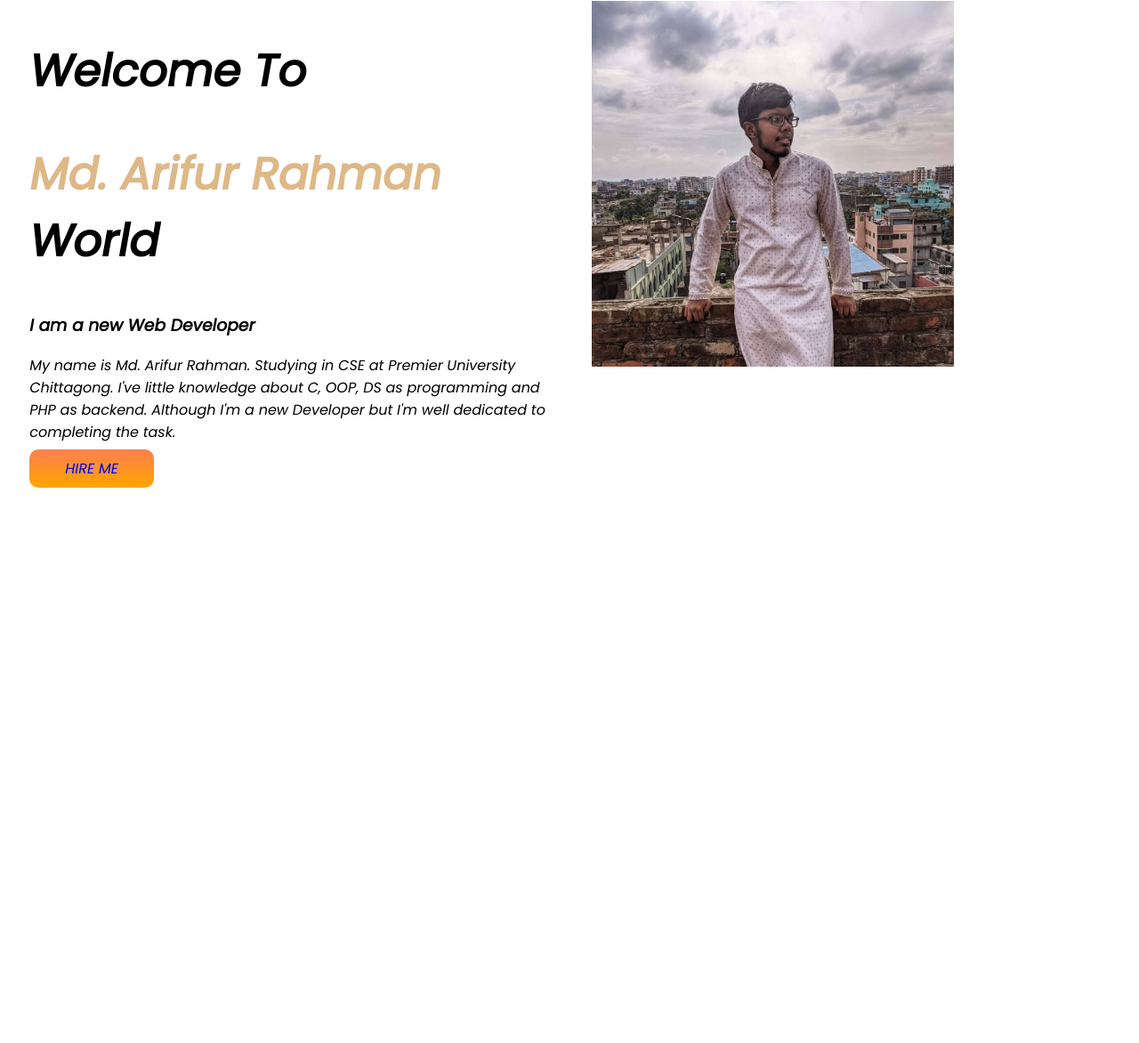
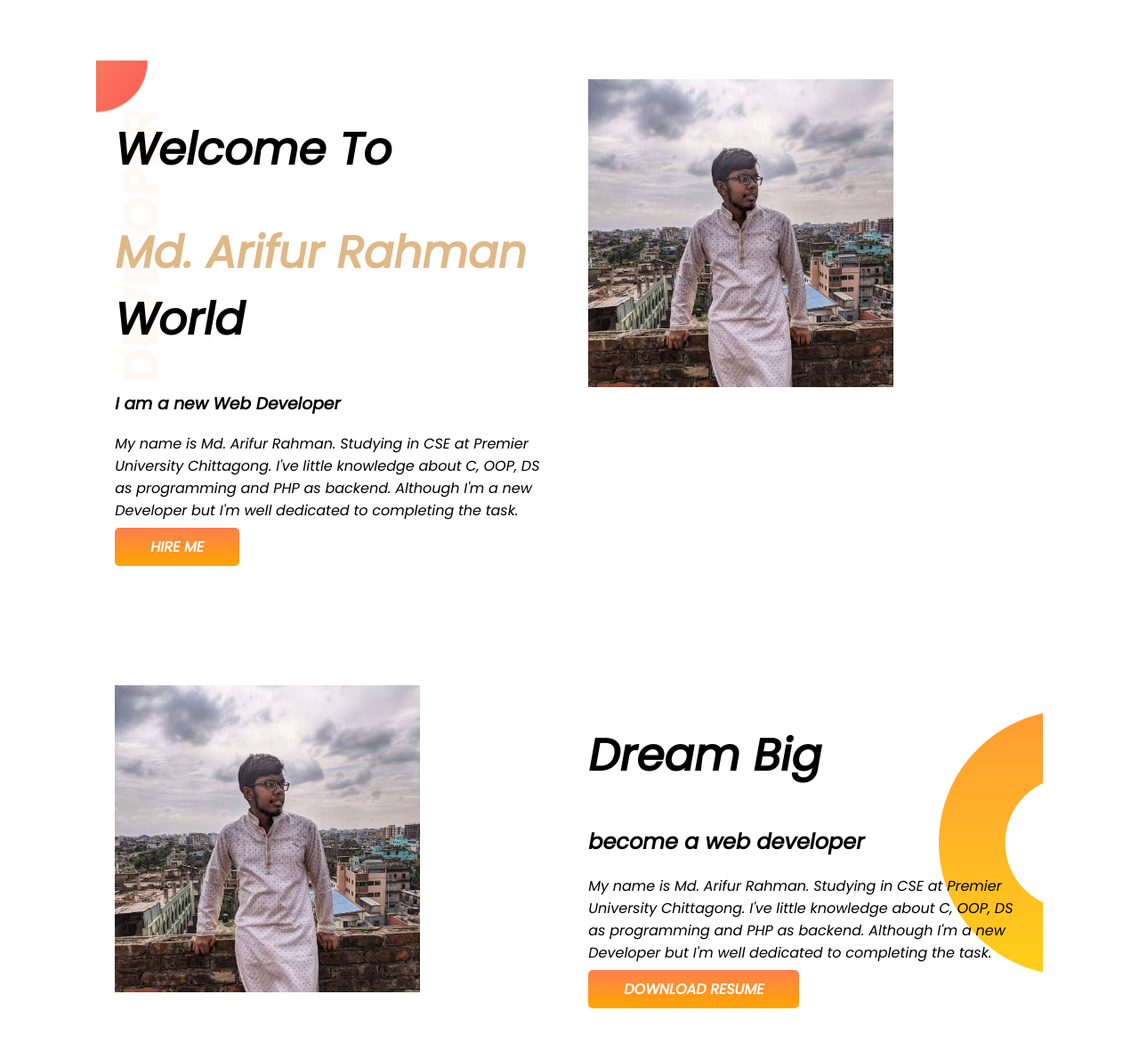
Before and after one commit to MdArifurRahmanRaihan/My-Portfolio, a plain HTML site: page index.html in a window 1280 px wide. Shown: the part 32-1204 px from the top of the page at 89% size. Before the commit the page ends 800 px from the top, so only its background shows below. Drawn offline with Linux system fonts and the light colour scheme; a web font is replaced by a local one.

Commit message:
new-part

```diff
--- a/index.html
+++ b/index.html
@@ -17,7 +17,7 @@
 </head>
 
 <body>
-    <section>
+    <section class="top-banner">
         <div class="half-width">
             <h1> Welcome To</h1>
         <h1><span class="color">Md. Arifur Rahman</span> World</h1>
@@ -31,6 +31,20 @@
                 <img src="Arif.jpg" alt="">
             </div>
     </section>
+    <section class="dream-big">
+        <div class="half-width">
+            <img src="Arif.jpg" alt="">
+        </div>
+        <div class="half-width">
+            <h1>Dream Big</h1>
+            <h2>become a web developer</h2>
+
+        <p>My name is Md. Arifur Rahman. Studying in CSE at Premier University Chittagong. I've little knowledge about C,
+            OOP, DS as programming and PHP as backend. Although I'm a new Developer but I'm well dedicated to completing the
+            task. </p>
+            <a class="link-button" target="_blank" href="dream-bg.png">DOWNLOAD RESUME</a>
+        </div>
+    </section>
 </body>
 
 </html>
--- a/style.css
+++ b/style.css
@@ -9,6 +9,7 @@ h1{
 }
 section{
     display: flex;
+    margin: 100px;
 }
 .half-width{
     width: 50%;
@@ -21,5 +22,16 @@ section{
     text-decoration: none;
  background-image: linear-gradient(coral, orange);
    padding: 10px 40px;
-   border-radius: 10px;
+   border-radius: 5px;
+   font-weight: 700;
+   color: white;
 }
+.top-banner{
+    background-image: url(top-banner.png);
+    background-repeat: no-repeat;
+}
+.dream-big{
+    background-image: url(dream-bg.png);
+    background-repeat: no-repeat;
+    background-position: right;
+}
```
Also changed, not shown: dream-bg.png (added), my-bg.png (added), my-bg2.png (added), top-banner.png (added).
